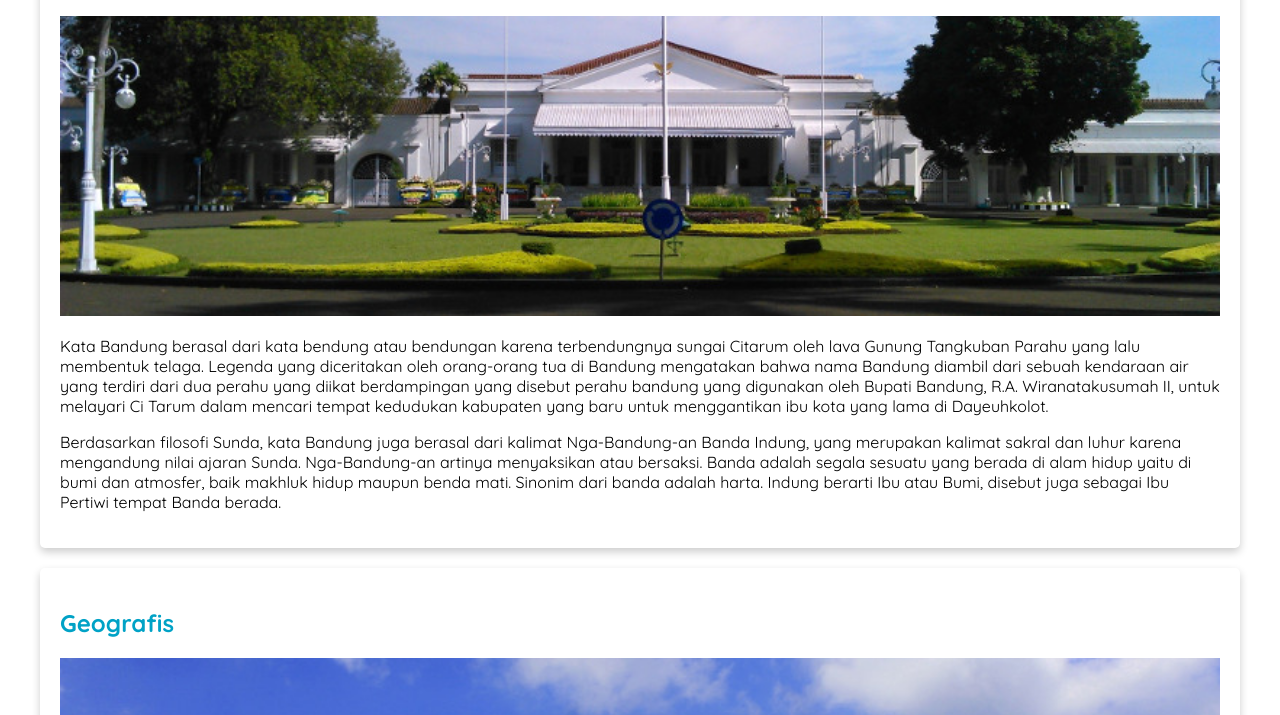
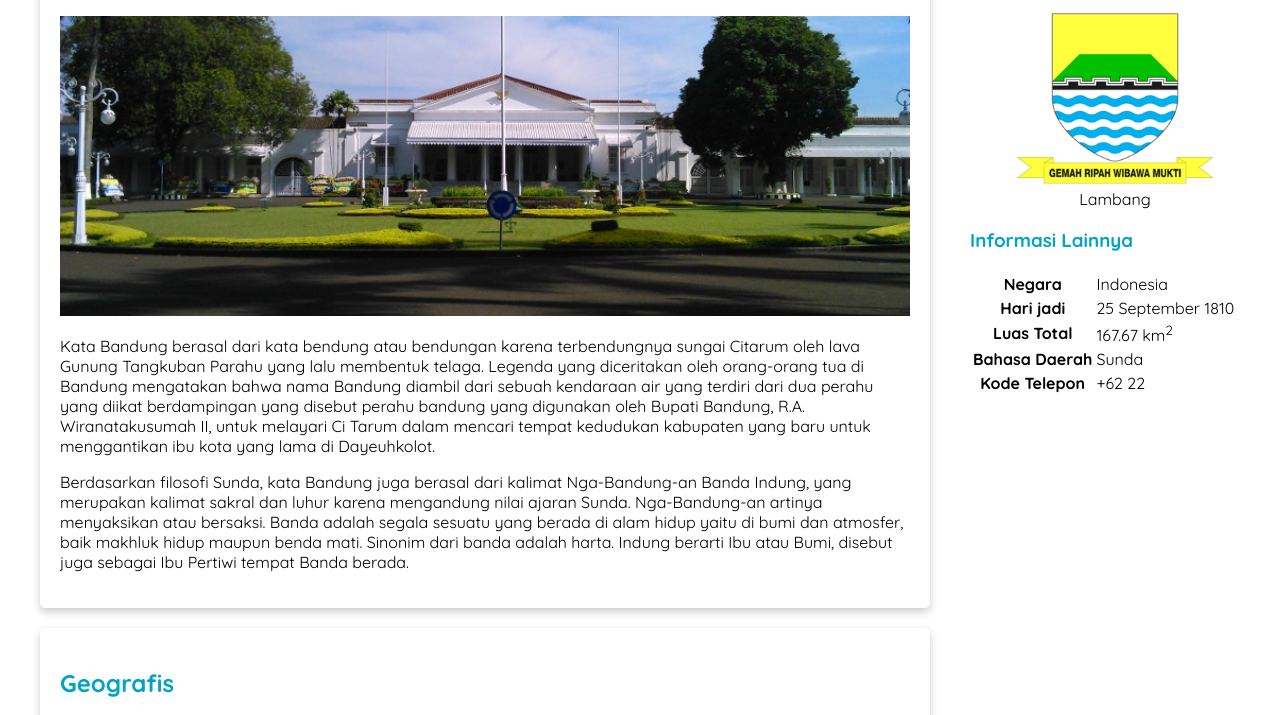
Before and after one commit to chaabxy/bedahkode_Modul_LatPemrogDasar, a plain HTML site: page index.html in a window 1280 px wide. Shown: the part 447-1162 px from the top of the page. Drawn offline with Linux system fonts and the light colour scheme.

Commit message:
Add float to eemen content and aside with meta tag viewport

```diff
--- a/assets/styles/styles.css
+++ b/assets/styles/styles.css
@@ -1,3 +1,8 @@
+/* penerapan box sizing untuk menentukan dimensi layout */
+*{
+  box-sizing: border-box;
+}
+
 body {
   font-family: "Quicksand", sans-serif;
   margin: 0;
@@ -82,5 +87,17 @@ nav {
 }
 
 main{
+  overflow: auto;
   padding :20px
 }
+
+#content{
+  float:left;
+  width:75%;
+}
+
+aside{
+  float:right;
+  width:25%;
+  padding-left:20px;
+}
--- a/index.html
+++ b/index.html
@@ -1,7 +1,9 @@
 <!DOCTYPE html>
 <html>
   <head>
-    <meta charset="utf-8" />
+    <!-- reposibilitas -->
+     <meta charset="utf-8">
+    <meta name="viewport" content="widht=device-widht, initial-scale=1">
     <title>Halaman Profil Bandung</title>
     <!-- CSS -->
     <link rel="stylesheet" href="assets/styles/styles.css" />
```
